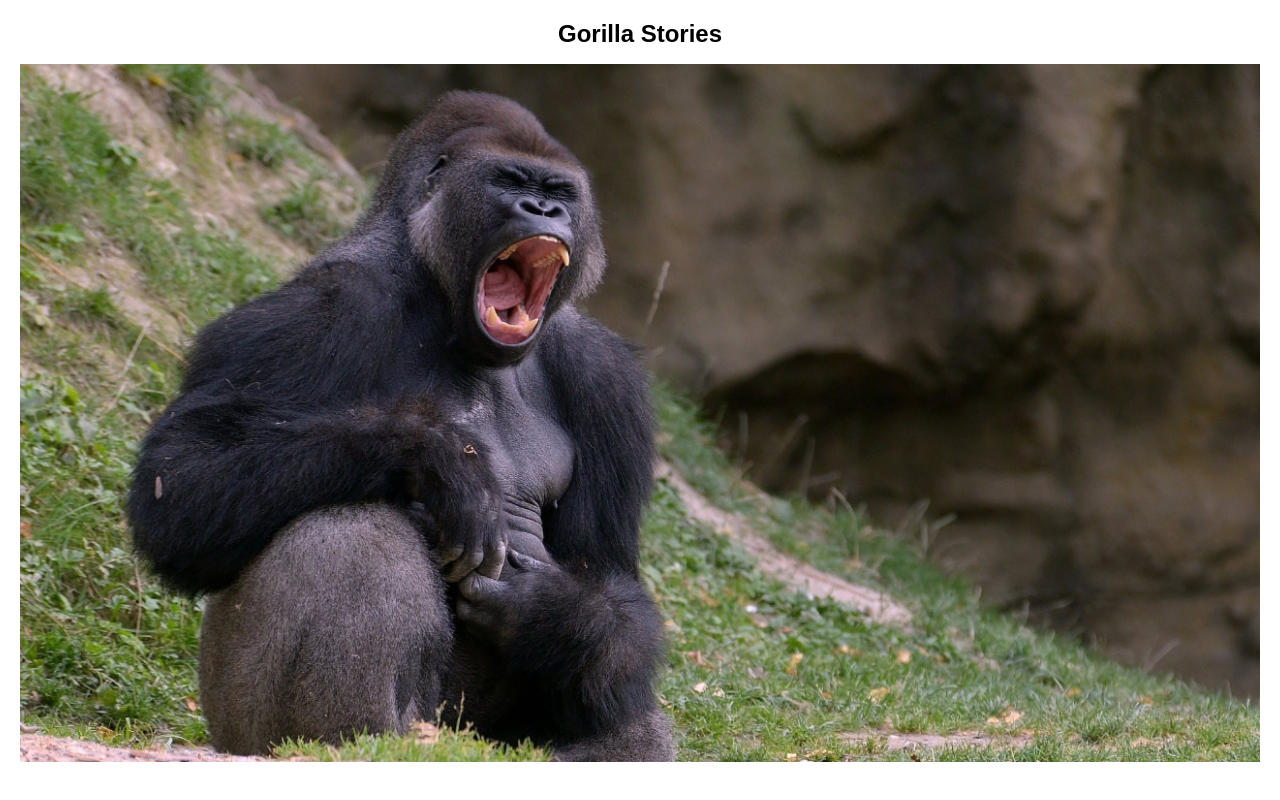
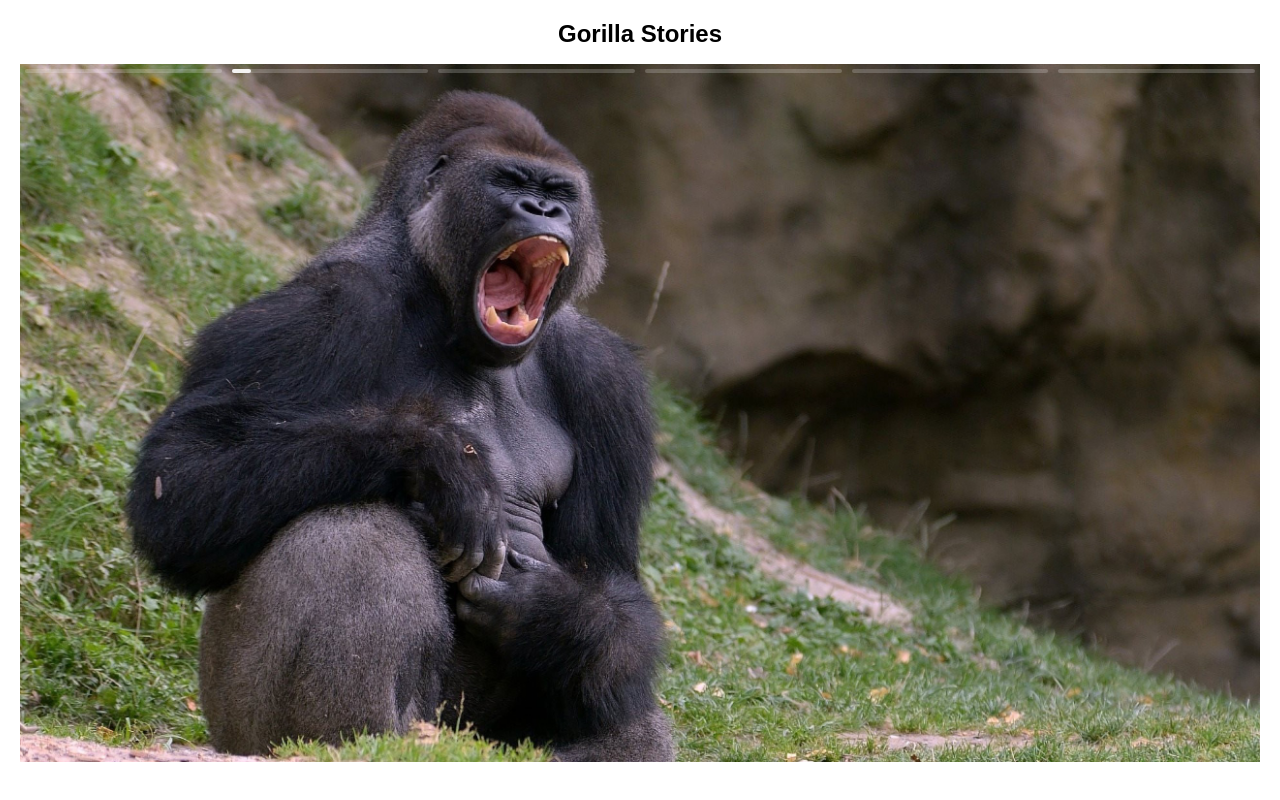
Before and after one commit to marcoscarvalhodev/slide-stories, a React (Create React App) app: page / in a window 1280 px wide. Built offline with nearby package versions, Linux system fonts and the light colour scheme.

Commit message:
slide-thumbs time lapse added to the application

```diff
--- a/src/Components/SlideControls.tsx
+++ b/src/Components/SlideControls.tsx
@@ -2,6 +2,7 @@ import React from "react";
 import { StyledSlideControls } from "./style/SlideControls.styled";
 import SlideTimeout from "./slideTimeout";
 import Slide from "./Slide";
+import SlideThumbs from "./SlideThumbs";
 
 interface propsControlled {
   slide: number;
@@ -21,12 +22,12 @@ const SlideControls: React.FC<propsControlled> = ({
   const pausedTimeout = React.useRef<SlideTimeout | null>(null);
 
   const slideReplace = React.useRef<Slide | null>(null);
-  const elements = React.useRef<Element[] | undefined>(undefined)
   const indexElement = React.useRef<Element | undefined>(undefined);
-
-  console.log(indexElement.current);
+  const [timeThumb, setTimeThumb] = React.useState<number>();
 
   let paused = false; //nesse caso o recomendado é usar um let ou mesmo um ref pois um state atualizaria o componente a todo momento e não funcionaria.
+  const refThumbPause = React.useRef<boolean>(false);
+  const [thumbPause, setThumbPause] = React.useState<boolean>(false);
 
   React.useEffect(() => {
     if (slideElements.current) {
@@ -37,23 +38,31 @@ const SlideControls: React.FC<propsControlled> = ({
   }, [slideContainer, slideElements, slide]);
 
   const pauseSlide = () => {
+
     pausedTimeout.current = new SlideTimeout(() => {
       refTimeout.current?.pause();
       paused = true;
-      if (indexElement.current instanceof HTMLVideoElement)
+
+      if (indexElement.current instanceof HTMLVideoElement) {
         indexElement.current.pause();
+      }
     }, 300);
+
   };
 
   const continueSlide = () => {
     pausedTimeout.current?.clear();
     if (paused) {
       paused = false;
+
       refTimeout.current?.continue();
       if (indexElement.current instanceof HTMLVideoElement)
         indexElement.current.play();
     }
+
   };
+
+
 
   const prevSlide = () => {
     slideReplace.current?.prevSlide({ slide, slideState, paused });
@@ -65,10 +74,11 @@ const SlideControls: React.FC<propsControlled> = ({
 
   const autoSlide = (time: number) => {
     refTimeout.current = new SlideTimeout(() => nextSlide(), time);
+
+    setTimeThumb(time);
   };
 
   const autoSlideVideo = <T extends HTMLVideoElement>(video: T) => {
-    console.log(video);
     video.muted = true;
     video.play();
 
@@ -108,6 +118,13 @@ const SlideControls: React.FC<propsControlled> = ({
         <button onPointerUp={nextSlide}>Next Slide</button>
       </StyledSlideControls>
 
+      <SlideThumbs
+        thumbs={slideElements}
+        thumbsContainer={slideContainer}
+        slide={slide}
+        timeThumb={timeThumb}
+        thumbPause={thumbPause}
+      />
     </>
   );
 };
--- /dev/null
+++ b/src/Components/SlideThumbs.tsx
@@ -0,0 +1,85 @@
+import React from "react";
+import { StyledSlideThumbs } from "./style/SlideThumbs.styled";
+
+interface thumbsProps {
+  thumbs: React.RefObject<HTMLDivElement>;
+  thumbsContainer: React.RefObject<HTMLDivElement>;
+  slide: number;
+  timeThumb: number | undefined;
+  thumbPause: boolean;
+}
+
+const SlideThumbs = ({
+  thumbs,
+  thumbsContainer,
+  slide,
+  timeThumb,
+  thumbPause,
+}: thumbsProps) => {
+  const [thumbState, setThumbState] = React.useState<number[]>([]);
+  const refThumb = React.useRef<HTMLDivElement | null>(null);
+  const [thumbElement, setThumbElement] = React.useState<HTMLDivElement>();
+  const thumbRef = React.useRef<any>();
+  const [thumbAlt, setThumbAlt] = React.useState<boolean>(false);
+
+  React.useEffect(() => {
+    if (refThumb.current instanceof HTMLDivElement) {
+      const thumbConst = refThumb.current;
+      setThumbElement(thumbConst);
+
+      if (thumbElement) {
+        Array.from(thumbElement.children).forEach((item) => {
+          item.classList.remove("active");
+        });
+        Array.from(thumbElement.children)[slide - 1].classList.add("active");
+      }
+      /*console.log(Array.from(thumbConst.children)[2])*/
+    }
+  }, [slide, thumbs, thumbElement, timeThumb, thumbPause]);
+
+  function thumbDown() {
+    setTimeout(() => setThumbAlt(true), 300);
+  }
+
+  function thumbUp() {
+    setThumbAlt(false);
+  }
+
+  React.useEffect(() => {
+    thumbsContainer.current?.addEventListener("pointerdown", thumbDown);
+    thumbsContainer.current?.addEventListener("pointerup", thumbUp);
+
+
+
+
+  }, [thumbsContainer, setThumbState]);
+
+  console.log(thumbAlt);
+
+  React.useEffect(() => {
+    if (thumbs.current) {
+      const thumbsArray = [];
+      for (let i = 0; i < thumbs.current.children.length; i++) {
+        thumbsArray.push(i);
+      }
+      setThumbState(thumbsArray);
+    }
+  }, [thumbs]);
+
+  return (
+    <StyledSlideThumbs ref={refThumb} $time_thumb={timeThumb}>
+      {thumbState &&
+        thumbState.map((item) => {
+          return (
+            <span key={item}>
+              <span
+                className={`thumb-item ${thumbAlt ? "paused" : ""}`}
+              ></span>
+            </span>
+          );
+        })}
+    </StyledSlideThumbs>
+  );
+};
+
+export default SlideThumbs;
--- a/src/Components/slideStories.tsx
+++ b/src/Components/slideStories.tsx
@@ -1,47 +1,38 @@
 import React from "react";
 import GlobalStyles from "./style/Global";
-import { StyledSlide } from "./style/Slide.styled";
-import { StyledSlideElements } from "./style/SlideElements.styled";
 import SlideControls from "./SlideControls";
-import { contentImage, contentVideo } from "../content";
 import { SlideParameters } from "./SlideParameters";
 import SlideElements from "./SlideElements";
-
+import { StyledSlideContainer } from "./style/SlideContainer.styled";
 
 const SlideStories = () => {
   const [slideIndex, setSlideIndex] = React.useState(1);
   const refContainer = React.useRef<HTMLDivElement>(null);
   const refElements = React.useRef<HTMLDivElement>(null);
 
-
   React.useEffect(() => {
     if (refContainer.current && refElements.current) {
-      SlideParameters(
-        refContainer.current,
-        refElements.current
-      );
+      SlideParameters(refContainer.current, refElements.current);
     }
-
   });
-
 
   return (
     <>
       <GlobalStyles />
       <h1>Gorilla Stories</h1>
-      <StyledSlide ref={refContainer}>
+      <StyledSlideContainer ref={refContainer}>
+        <SlideElements ref={refElements} slide={slideIndex} />
 
-        <SlideElements ref={refElements} slide={slideIndex}/>
+        {refElements && (
+          <SlideControls
+            slide={slideIndex}
+            slideState={setSlideIndex}
+            slideElements={refElements}
+            slideContainer={refContainer}
+          />
+        )}
 
-       {refElements && <SlideControls
-          slide={slideIndex}
-          slideState={setSlideIndex}
-          slideElements={refElements}
-          slideContainer={refContainer}
-        />}
-
-      </StyledSlide>
-
+      </StyledSlideContainer>
     </>
   );
 };
--- a/src/Components/slideTimeout.tsx
+++ b/src/Components/slideTimeout.tsx
@@ -8,6 +8,7 @@ export default class SlideTimeout {
     this.handler = handler;
     this.start = Date.now();
     this.timeLeft = time;
+
   }
 
   clear() {
@@ -19,11 +20,14 @@ export default class SlideTimeout {
     this.timeLeft = this.timeLeft - passed;
     this.clear();
     console.log(this.timeLeft)
+    return true;
   }
 
   continue() {
     this.clear();
     this.id = setTimeout(this.handler, this.timeLeft)
     this.start = Date.now();
+
+    return false;
   }
 }
--- a/src/Components/style/Slide.styled.tsx
+++ /dev/null
@@ -1,5 +0,0 @@
-import styled from "styled-components";
-
-export const StyledSlide = styled.div`
-  display: grid;
-`
--- /dev/null
+++ b/src/Components/style/SlideContainer.styled.tsx
@@ -0,0 +1,6 @@
+import styled from "styled-components";
+
+export const StyledSlideContainer = styled.div`
+  display: grid;
+  position: relative;
+`
--- a/src/Components/style/SlideControls.styled.tsx
+++ b/src/Components/style/SlideControls.styled.tsx
@@ -5,6 +5,7 @@ export const StyledSlideControls = styled.div`
   display: grid;
   grid-template-columns: 1fr 1fr;
 
+
   & button {
     opacity: 0;
     appearance: none;
--- a/src/Components/style/SlideThumbs.styled.tsx
+++ b/src/Components/style/SlideThumbs.styled.tsx
@@ -1,4 +1,44 @@
 import styled from 'styled-components';
 
-export const StyledSlideThumbs = styled.div`
+interface thumbProps {
+  $time_thumb : number | undefined;
+}
+
+export const StyledSlideThumbs = styled.div<thumbProps>`
+  display: flex;
+  position: absolute;
+  width: 100%;
+  pointer-events: none;
+
+
+& > span {
+  flex: 1;
+  display: block;
+  height: 4px;
+  background: rgba(255, 255, 255, 0.2);
+  margin: 5px;
+  border-radius: 4px;
+  overflow: hidden;
+  isolation: isolate;
+}
+
+& .active .thumb-item {
+  display: block;
+  height: inherit;
+  background: rgba(255, 255, 255, 0.9);
+  border-radius: 4px;
+  transform: translateX(-100%);
+  animation: thumb ${({$time_thumb}) => $time_thumb ? $time_thumb / 1000 + 's' : 5 + 's' } forwards linear running;
+}
+
+& .thumb-item.paused {
+  animation-play-state: paused;
+}
+
+@keyframes thumb {
+  to {
+    transform: initial;
+  }
+}
+
 `
```
